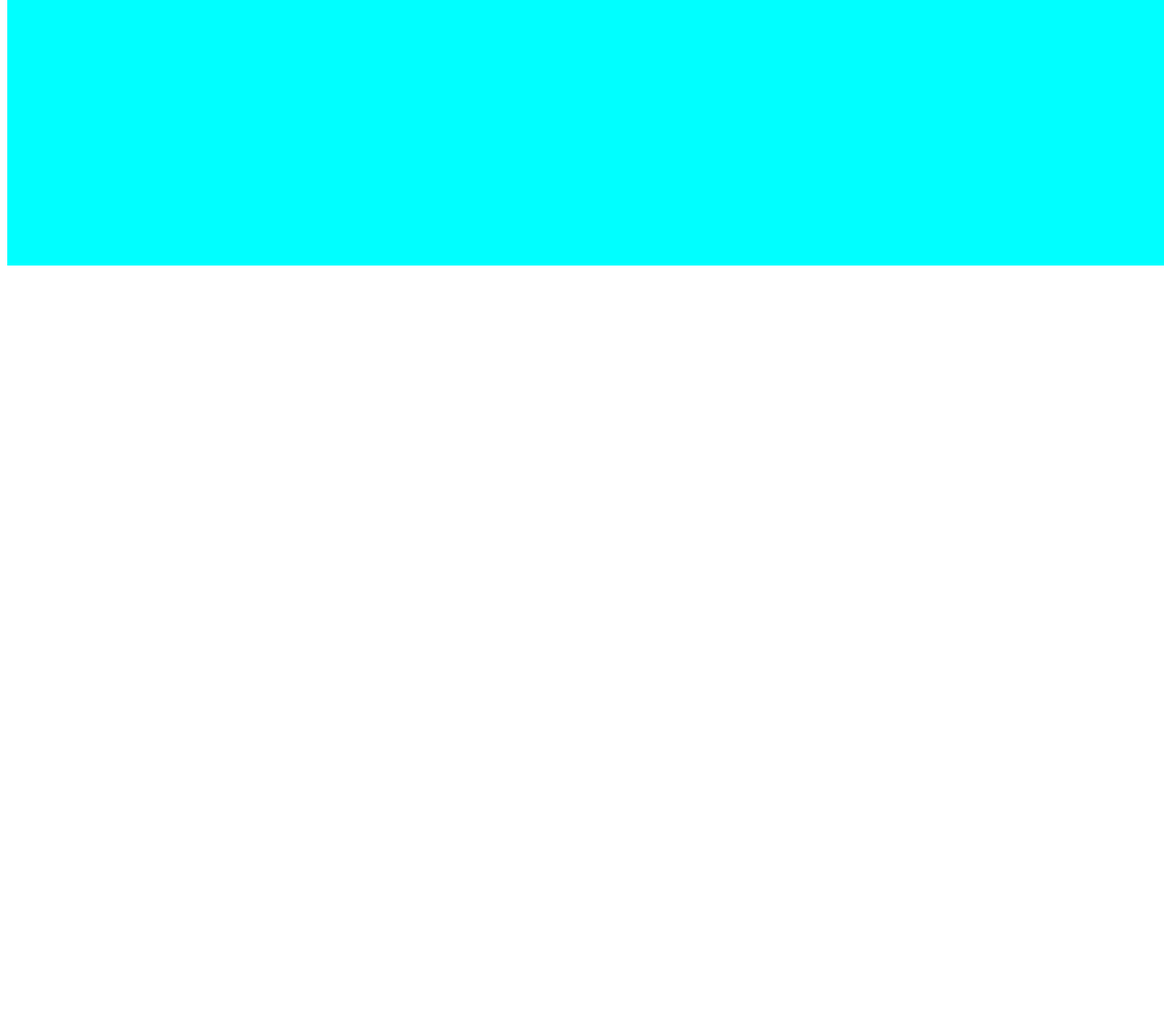
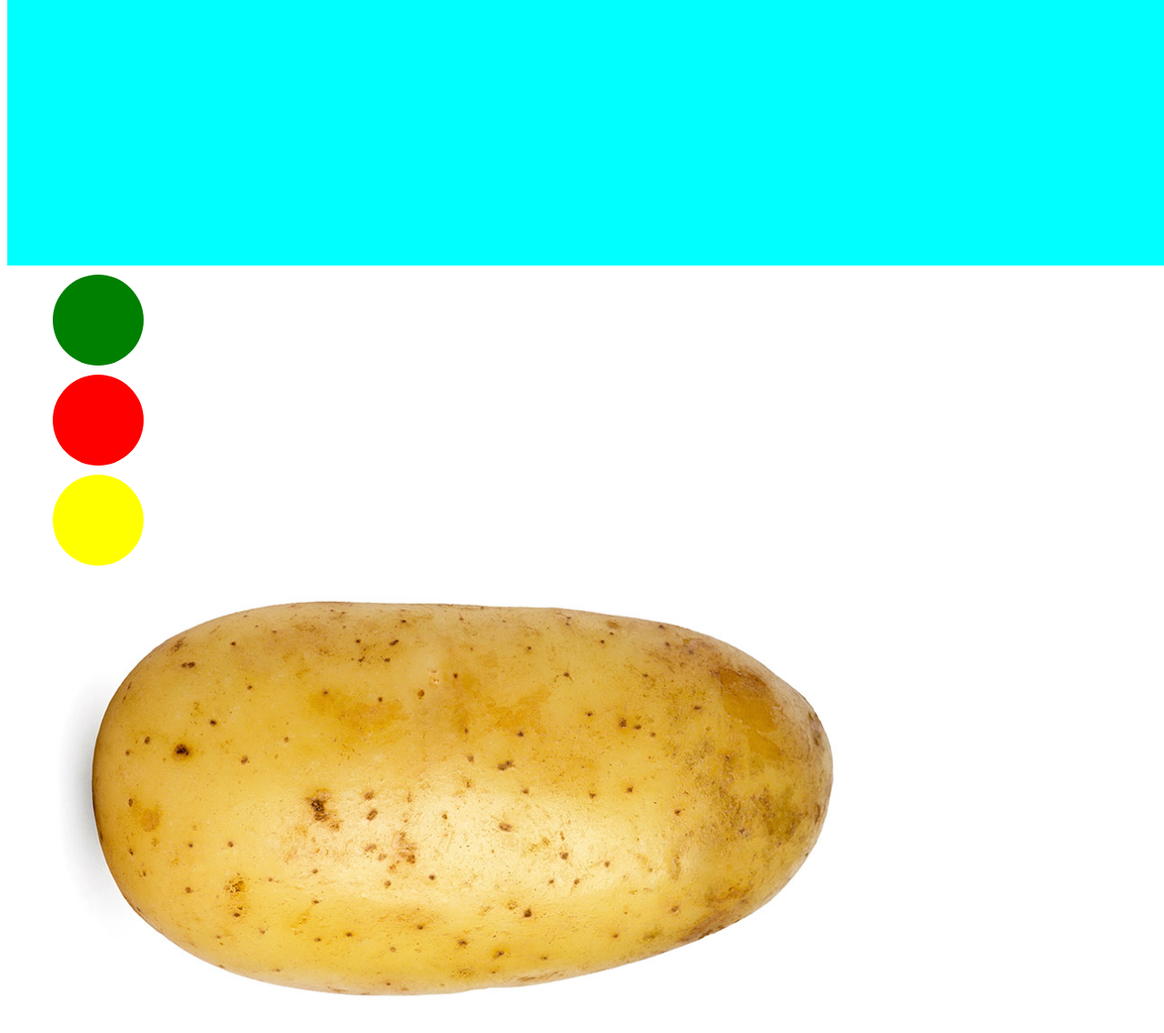
Before and after one commit to BOTNue/Nti_uppgifter, a plain HTML site: page Index.html in a window 1280 px wide. Shown: the part 3224-4360 px from the top of the page at 91% size. Before the commit the page ends 3524 px from the top, so only its background shows below. Drawn offline with Linux system fonts and the light colour scheme.

Commit message:
Update HTML och JS

```diff
--- a/Index.html
+++ b/Index.html
@@ -8,6 +8,11 @@
     </head>
     <body>
         <div id="A4"></div>
+        <div id="increaseheight" class="changeheight" onclick="increaseheight()"></div>
+        <div id="decreaseheight" class="changeheight" onclick="decreaseheight()"></div>
+        <div id="resetheight" class="changeheight" onclick="resetheight()"></div>
+
+        <img id="poao" src="Bilder/Potato.jpg" alt="poao">
 
         <script src="js.js"></script>
     </body>
--- a/js.js
+++ b/js.js
@@ -0,0 +1,21 @@
+let changeheightvalue = 0;
+
+function increaseheight (){
+    let imgElement = document.getElementById ("poao");
+    changeheightvalue += 100;
+    imgElement.style.height = changeheightvalue + "px";
+}
+
+function decreaseheight (){
+    let imgElement = document.getElementById ("poao");
+    changeheightvalue -= 100;
+    imgElement.style.height = changeheightvalue + "px";
+}
+
+let resetheightvalue = 500;
+
+function resetheight (){
+    let imgElement = document.getElementById ("poao");
+    resetheightvalue = 500
+    imgElement.style.height = resetheightvalue + "px"
+}
--- a/styles.css
+++ b/styles.css
@@ -1,5 +1,32 @@
+.changeheight {
+    height: 100px;
+    width: 100px;
+    margin: 10px 0 10px 50px;
+    border-radius: 50px;
+}
+
+#changeheight:hover {
+    opacity: 0.8;
+}
+
+#increaseheight {
+    background-color: green;
+}
+
+#decreaseheight {
+    background-color: red;
+}
+
+#resetheight {
+    background-color: yellow;
+}
+
 #A4 {
     background-color:  cyan;
     height: 3508px;
     width: 2480px;
 }
+
+#poao {
+    height: 500px;
+}
```
